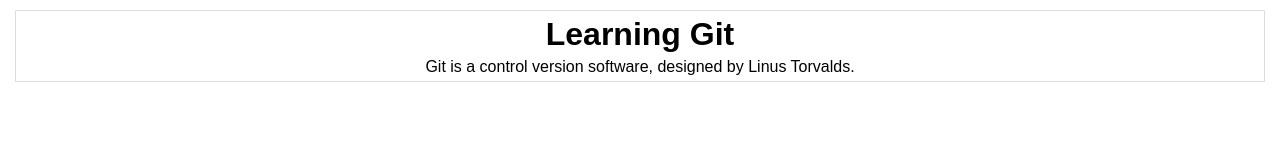
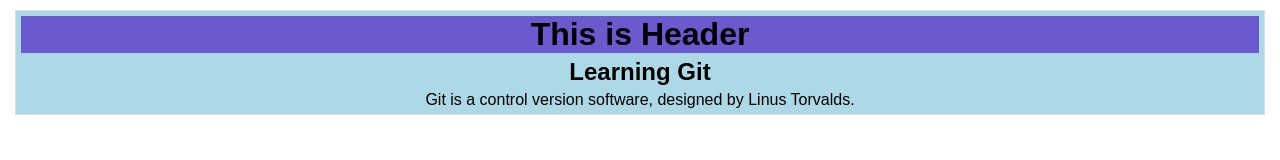
Before and after one commit to SebastianRamos11/FirstRepository, a plain HTML site: page index.html in a window 1280 px wide. Drawn offline with Linux system fonts and the light colour scheme.

Commit message:
Se actualizó con colores y cabecera

```diff
--- a/index.html
+++ b/index.html
@@ -8,11 +8,16 @@
     <link rel="stylesheet" href="styles.css">
 </head>
 <body>
-   <header class="header">
-       <div class="header__post">
-            <h1 class="header__title">Learning Git</h1>
-            <p>Git is a control version software, designed by Linus Torvalds.</p>
-       </div>
-   </header>
+    <div class="container">
+        <header class="header">
+            <h1 class="header__title">This is Header</h1>
+        </header>
+        <section class="section">
+           <div class="section__post">
+                <h2 class="section__title">Learning Git</h1>
+                <p>Git is a control version software, designed by Linus Torvalds.</p>
+           </div>
+        </section>
+    </div>
 </body>
 </html>
--- a/styles.css
+++ b/styles.css
@@ -4,6 +4,12 @@
     font-family: sans-serif;
 }
 
+.container{
+    border: 1px solid #ddd;
+    background: lightblue;
+}
+
 .header{
-    border: 1px solid #ddd;
+    margin: 5px;
+    background: slateblue;
 }
```
